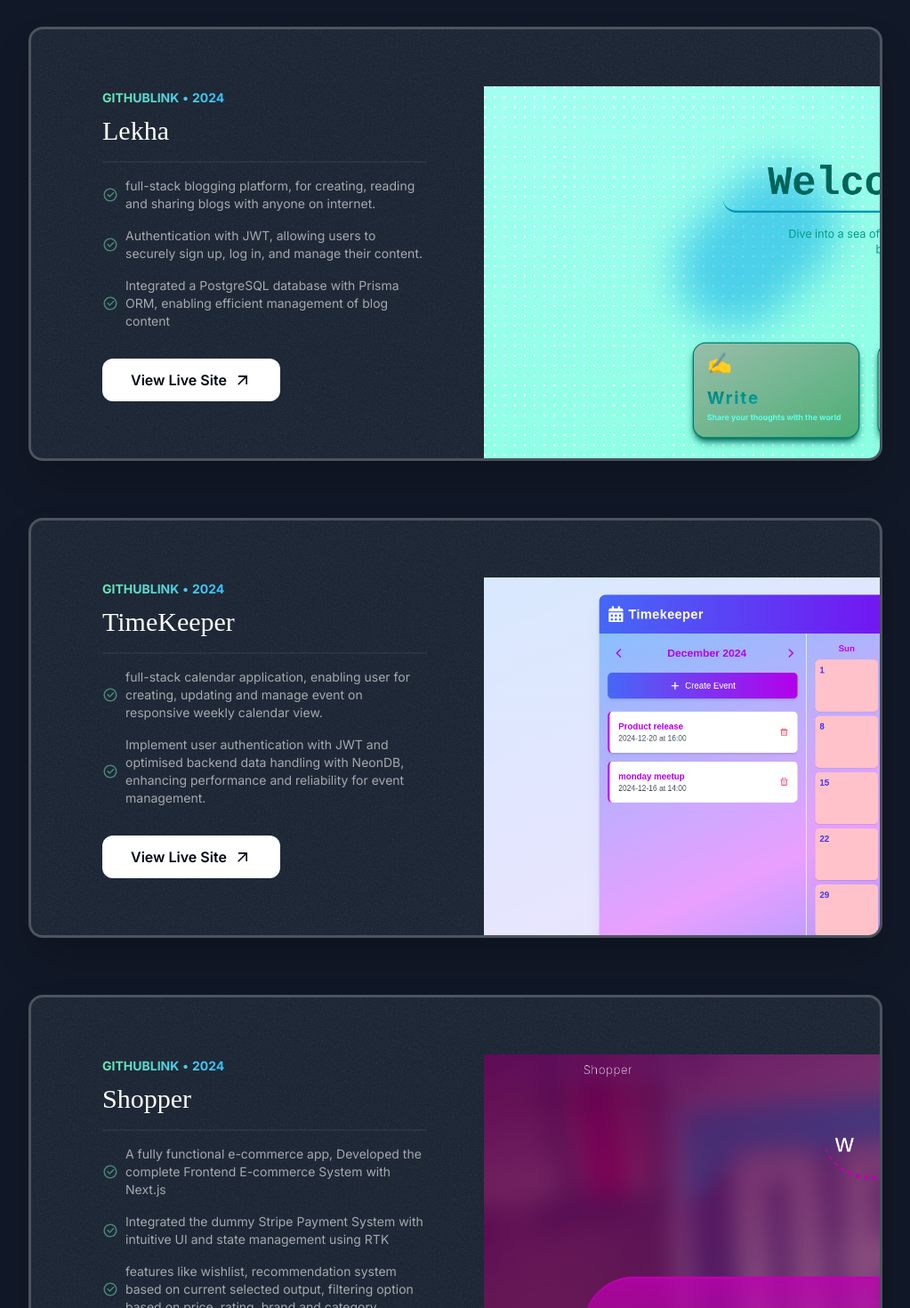
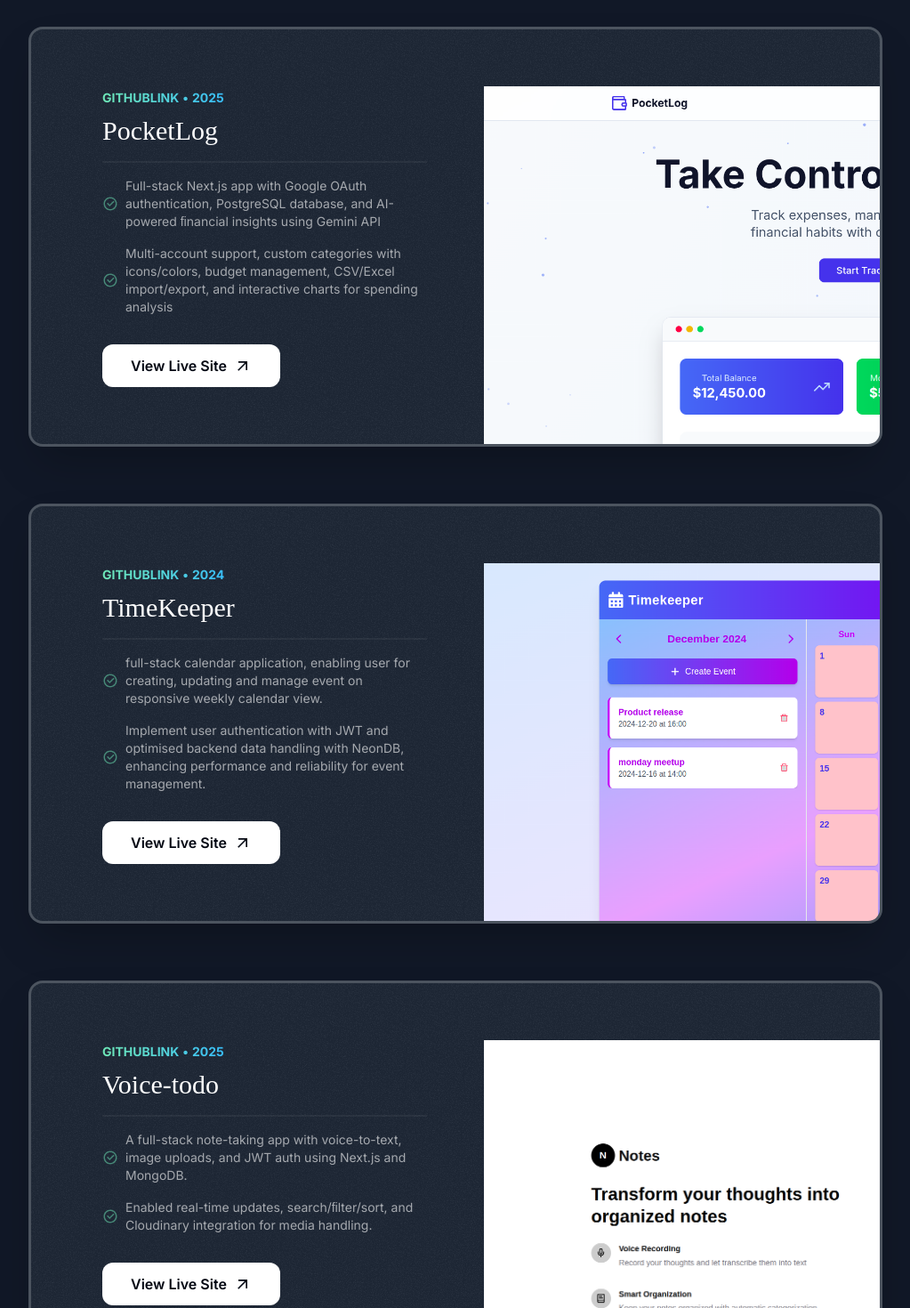
Before and after one commit to AnchalDevBytes/anchal-js-dev, a React (Vite) app: page / in a window 1280 px wide. Shown: the part 1100-2570 px from the top of the page at 89% size, without its empty margins (128-1151 px from the left). Built offline with nearby package versions, Linux system fonts and the light colour scheme; a web font is replaced by a local one.

Commit message:
added some more projects

```diff
--- a/src/components/FeatureProjects.jsx
+++ b/src/components/FeatureProjects.jsx
@@ -2,6 +2,8 @@ import lekha from "../assets/images/lekha.png";
 import shopper from "../assets/images/shopper.png";
 import lnk from "../assets/images/lnk.png";
 import timekeeper from "../assets/images/timekeeper.png";
+import pocketlog from "../assets/images/pocketlog.png";
+import voicetodo from "../assets/images/voicetodo.png";
 import GrainImg from "../assets/images/grain.jpg";
 import { RiCheckboxCircleLine } from "react-icons/ri";
 import { MdArrowOutward } from "react-icons/md";
@@ -10,36 +12,95 @@ import SectionHeader from "./SectionHeader";
 function FeatureProjects() {
   const portfolioProjects = [
     {
-      githubLink: "https://github.com/AnchalDevBytes/lekha",
-      year: "2024",
-      title: "Lekha",
+      githubLink: "https://github.com/AnchalDevBytes/Pocketlog",
+      year: "2025",
+      title: "PocketLog",
       description: [
-        { title: "full-stack blogging platform, for creating, reading and sharing blogs with anyone on internet." },
-        { title: "Authentication with JWT, allowing users to securely sign up, log in, and manage their content." },
-        { title: "Integrated a PostgreSQL database with Prisma ORM, enabling efficient management of blog content" },
+        {
+          title:
+            "Full-stack Next.js app with Google OAuth authentication, PostgreSQL database, and AI-powered ﬁnancial insights using Gemini API",
+        },
+        {
+          title:
+            "Multi-account support, custom categories with icons/colors, budget management, CSV/Excel import/export, and interactive charts for spending analysis",
+        },
       ],
-      link: "https://lekha.vercel.app/",
-      image: lekha,
+      link: "https://ai-pocketlog.vercel.app/",
+      image: pocketlog,
     },
     {
       githubLink: "https://github.com/AnchalDevBytes/timekeeper",
       year: "2024",
       title: "TimeKeeper",
       description: [
-        { title: "full-stack calendar application, enabling user for creating, updating and manage event on responsive weekly calendar view." },
-        { title: "Implement user authentication with JWT and optimised backend data handling with NeonDB, enhancing performance and reliability for event management." },
+        {
+          title:
+            "full-stack calendar application, enabling user for creating, updating and manage event on responsive weekly calendar view.",
+        },
+        {
+          title:
+            "Implement user authentication with JWT and optimised backend data handling with NeonDB, enhancing performance and reliability for event management.",
+        },
       ],
       link: "https://timekeeper-livid.vercel.app/",
       image: timekeeper,
     },
     {
+      githubLink: "https://github.com/AnchalDevBytes/voice-todo-assignment",
+      year: "2025",
+      title: "Voice-todo",
+      description: [
+        {
+          title:
+            "A full-stack note-taking app with voice-to-text, image uploads, and JWT auth using Next.js and MongoDB.",
+        },
+        {
+          title:
+            "Enabled real-time updates, search/ﬁlter/sort, and Cloudinary integration for media handling.",
+        },
+      ],
+      link: "https://voice-todo-assignment.vercel.app/",
+      image: voicetodo,
+    },
+    {
+      githubLink: "https://github.com/AnchalDevBytes/lekha",
+      year: "2024",
+      title: "Lekha",
+      description: [
+        {
+          title:
+            "full-stack blogging platform, for creating, reading and sharing blogs with anyone on internet.",
+        },
+        {
+          title:
+            "Authentication with JWT, allowing users to securely sign up, log in, and manage their content.",
+        },
+        {
+          title:
+            "Integrated a PostgreSQL database with Prisma ORM, enabling efficient management of blog content",
+        },
+      ],
+      link: "https://lekha.vercel.app/",
+      image: lekha,
+    },
+
+    {
       githubLink: "https://github.com/AnchalDevBytes/shopper",
       year: "2024",
       title: "Shopper",
       description: [
-        { title: "A fully functional e-commerce app, Developed the complete Frontend E-commerce System with Next.js" },
-        { title: "Integrated the dummy Stripe Payment System with intuitive UI and state management using RTK" },
-        { title: "features like wishlist, recommendation system based on current selected output, filtering option based on price, rating, brand and category" },
+        {
+          title:
+            "A fully functional e-commerce app, Developed the complete Frontend E-commerce System with Next.js",
+        },
+        {
+          title:
+            "Integrated the dummy Stripe Payment System with intuitive UI and state management using RTK",
+        },
+        {
+          title:
+            "features like wishlist, recommendation system based on current selected output, filtering option based on price, rating, brand and category",
+        },
       ],
       link: "https://shopperproject.vercel.app/",
       image: shopper,
@@ -49,9 +110,18 @@ function FeatureProjects() {
       year: "2024",
       title: "LNK",
       description: [
-        { title: "Simple and easy to use link shortner app developed for hassle-free usage" },
-        { title: "minimalistic and user-friendly UI for better understanding and flow of work" },
-        { title: "Visithistory with Date of visits and no. of clicks on particular link is provided on dashboard" },
+        {
+          title:
+            "Simple and easy to use link shortner app developed for hassle-free usage",
+        },
+        {
+          title:
+            "minimalistic and user-friendly UI for better understanding and flow of work",
+        },
+        {
+          title:
+            "Visithistory with Date of visits and no. of clicks on particular link is provided on dashboard",
+        },
       ],
       link: "https://lnk-kappa.vercel.app/",
       image: lnk,
@@ -90,7 +160,9 @@ function FeatureProjects() {
               <div className="md:grid md:grid-cols-2 lg:gap-16">
                 <div className="md:pb-12 lg:pb-16">
                   <div className="bg-gradient-to-r from-emerald-300 to-sky-400 bg-clip-text text-transparent inline-flex font-bold uppercase tracking-normal text-sm  gap-1">
-                    <a href={project.githubLink} target="_blank">GithubLink</a>
+                    <a href={project.githubLink} target="_blank">
+                      GithubLink
+                    </a>
                     <span>&bull;</span>
                     <span>{project.year}</span>
                   </div>
```
Also changed, not shown: src/assets/images/pocketlog.png (added), src/assets/images/voicetodo.png (added).
